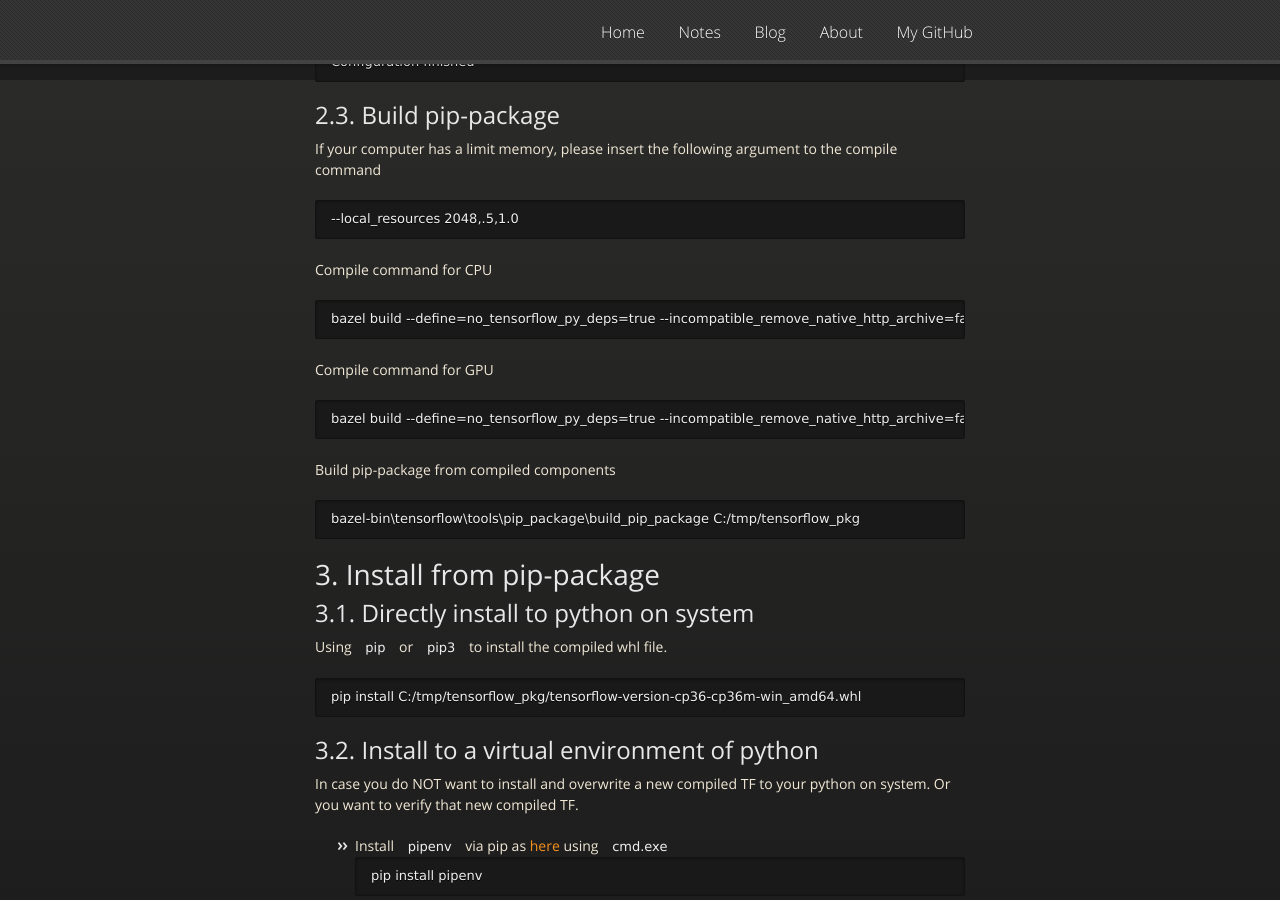
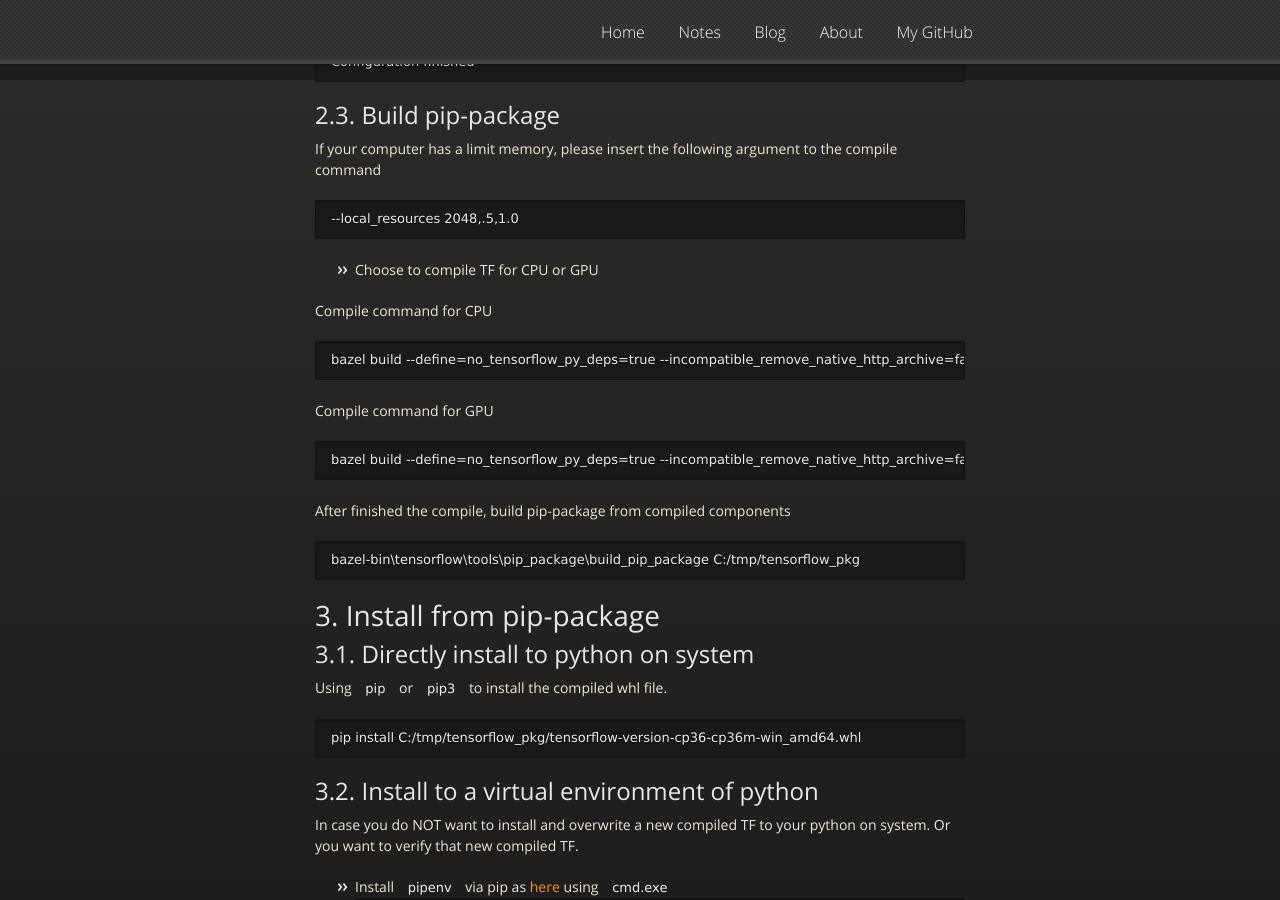
Before and after one commit to ntuanhung/ntuanhung.github.io, a Jekyll site: the page built from _posts/2018-12-18-build-tf-from-source-on-windows.md, in a window 1280 px wide and 900 px high, scrolled down 2620 px. Built offline with Jekyll 4.4.1, drawn with Linux system fonts in a browser that asks for light colours; nearby versions of some CDN libraries.

Commit message:
Update 2018-12-18-build-tf-from-source-on-windows.md

````diff
--- a/_posts/2018-12-18-build-tf-from-source-on-windows.md
+++ b/_posts/2018-12-18-build-tf-from-source-on-windows.md
@@ -120,6 +120,8 @@
 --local_resources 2048,.5,1.0
 ```
 
+* Choose to compile TF for CPU or GPU
+
 Compile command for CPU
 ```
 bazel build --define=no_tensorflow_py_deps=true --incompatible_remove_native_http_archive=false --cpu=x64_windows --compiler=msvc-cl --copt=-nvcc_options=disable-warnings --config=opt --define=no_tensorflow_py_deps=true //tensorflow/tools/pip_package:build_pip_package
@@ -130,7 +132,7 @@
 bazel build --define=no_tensorflow_py_deps=true --incompatible_remove_native_http_archive=false --cpu=x64_windows --compiler=msvc-cl --copt=-nvcc_options=disable-warnings --config=opt --config=cuda --define=no_tensorflow_py_deps=true //tensorflow/tools/pip_package:build_pip_package
 ```
 
-Build pip-package from compiled components
+After finished the compile, build pip-package from compiled components
 ```
 bazel-bin\tensorflow\tools\pip_package\build_pip_package C:/tmp/tensorflow_pkg
 ```
````
